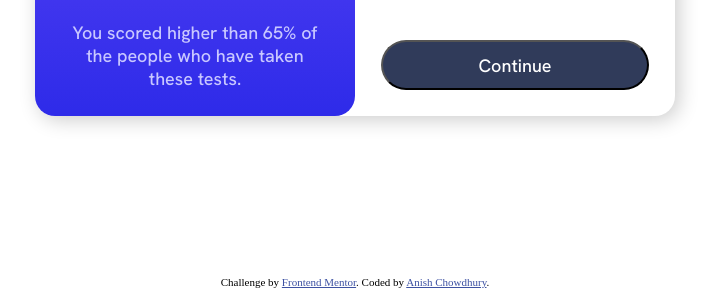
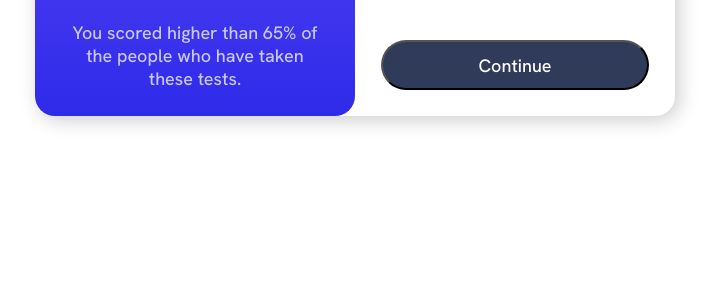
Before and after one commit to Anish2529/Results-summary-component, a plain HTML site: page index.html in a window 1280 px wide. Shown: the part 524-812 px from the top of the page, without its empty margins (285-1002 px from the left). Drawn offline with Linux system fonts and the light colour scheme.

Commit message:
index.html

```diff
--- a/index.html
+++ b/index.html
@@ -60,9 +60,5 @@
     </div>
 </main>
 
-  <div class="attribution">
-    Challenge by <a href="https://www.frontendmentor.io?ref=challenge" target="_blank">Frontend Mentor</a>.
-    Coded by <a href="#">Anish Chowdhury</a>.
-  </div>
 </body>
 </html>
```
